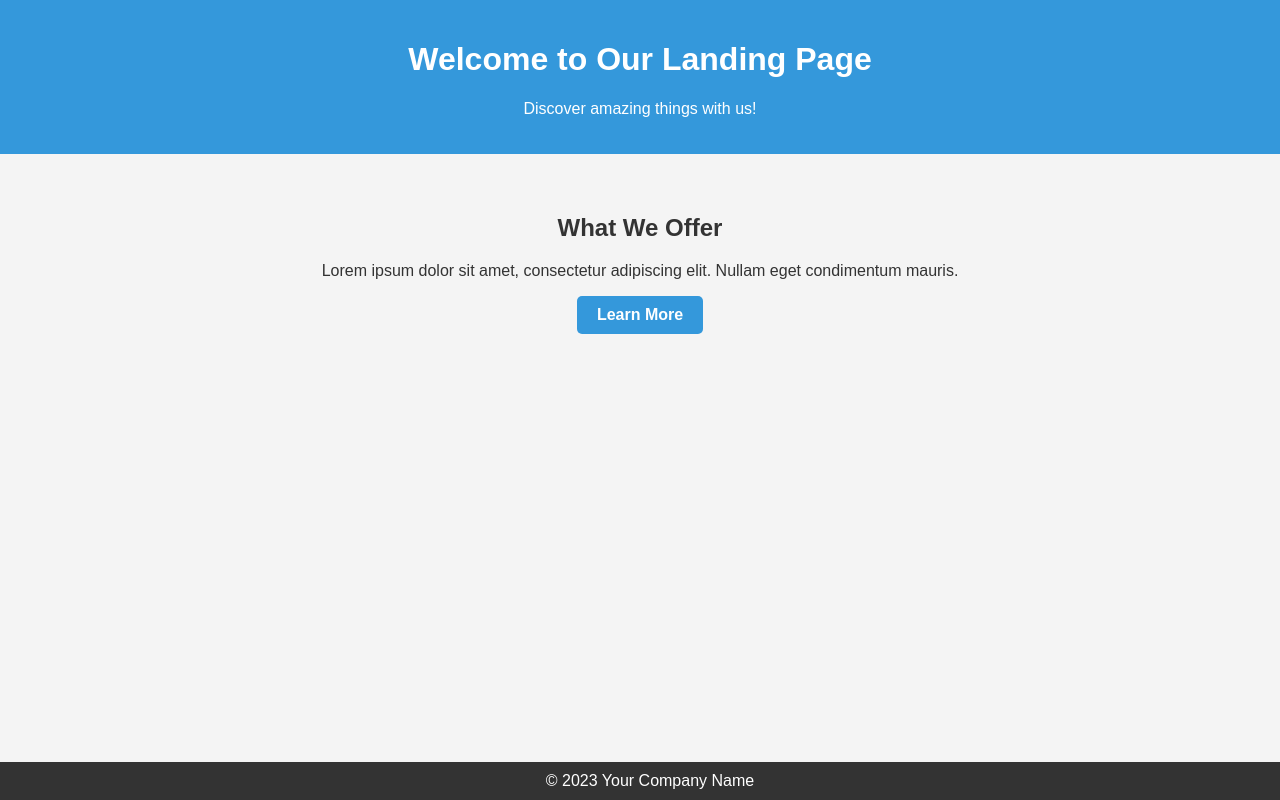
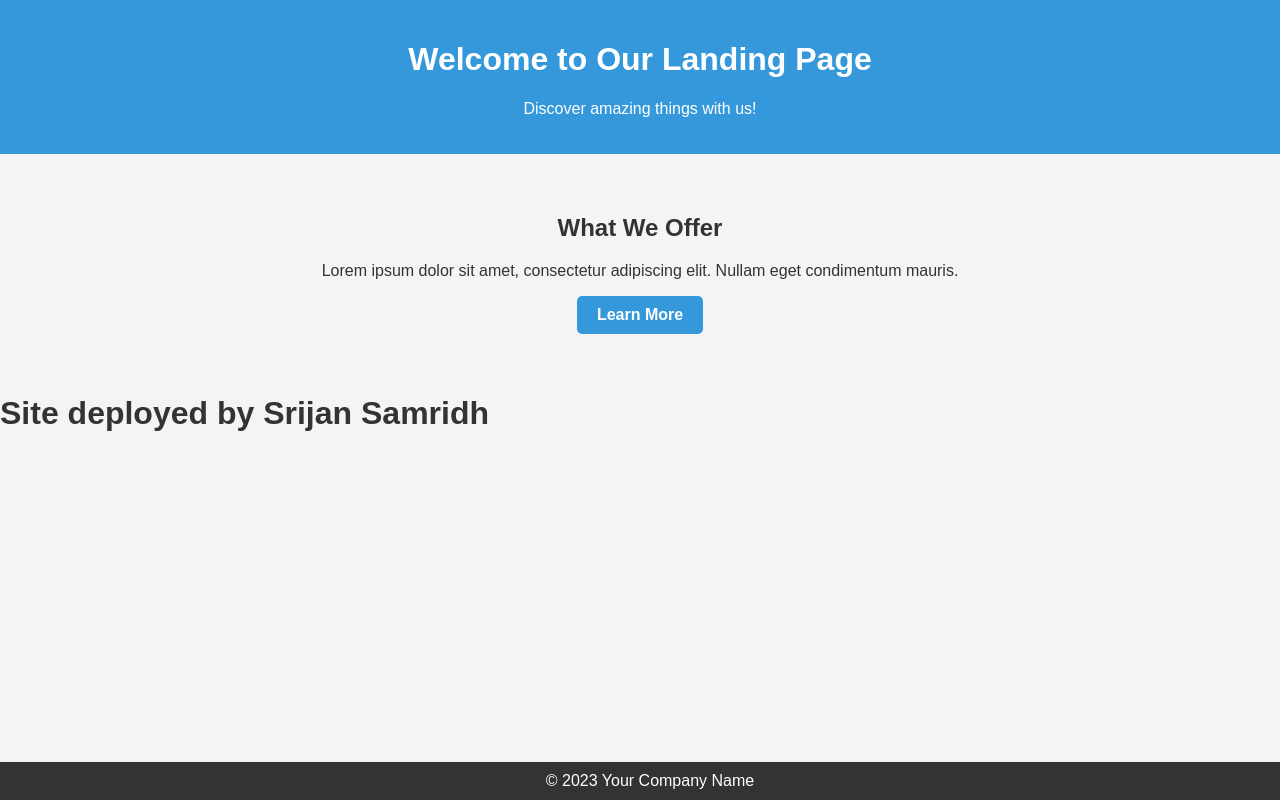
Before and after one commit to chaitanya0009/test, a plain HTML site: page index.html in a window 1280 px wide. Drawn offline with Linux system fonts and the light colour scheme.

Commit message:
Update index.html

```diff
--- a/index.html
+++ b/index.html
@@ -60,7 +60,7 @@
         <p>Lorem ipsum dolor sit amet, consectetur adipiscing elit. Nullam eget condimentum mauris.</p>
         <a href="#" class="cta-button">Learn More</a>
     </section>
-
+    <h1>Site deployed by Srijan Samridh</h1>
     <footer>
         &copy; 2023 Your Company Name
     </footer>
```
